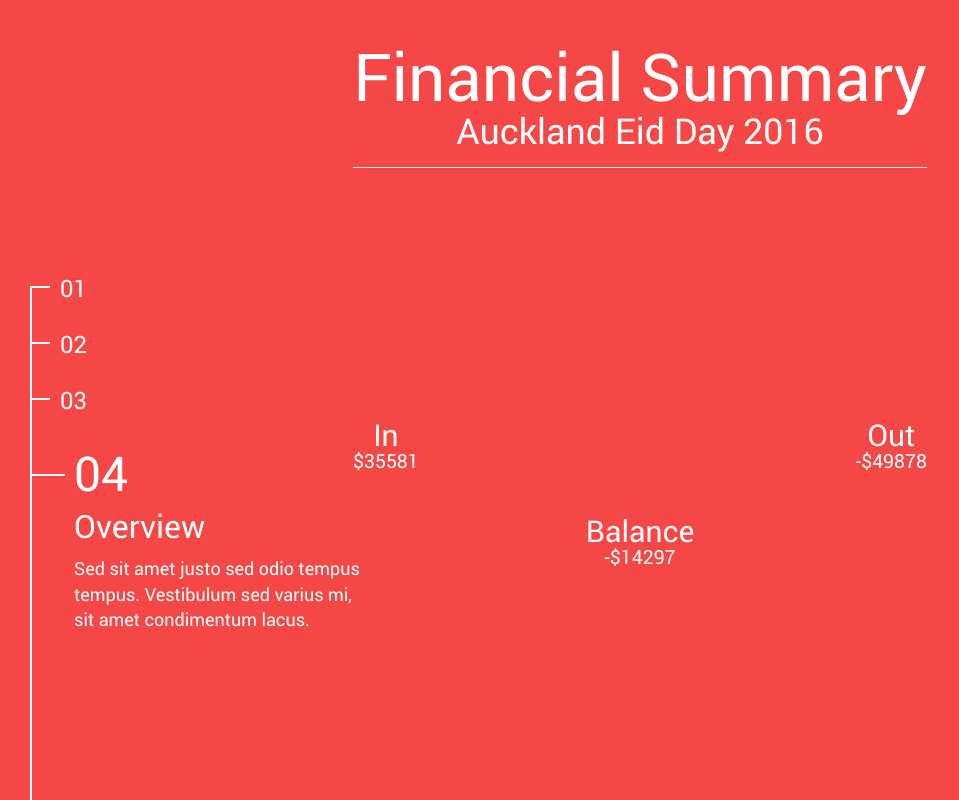
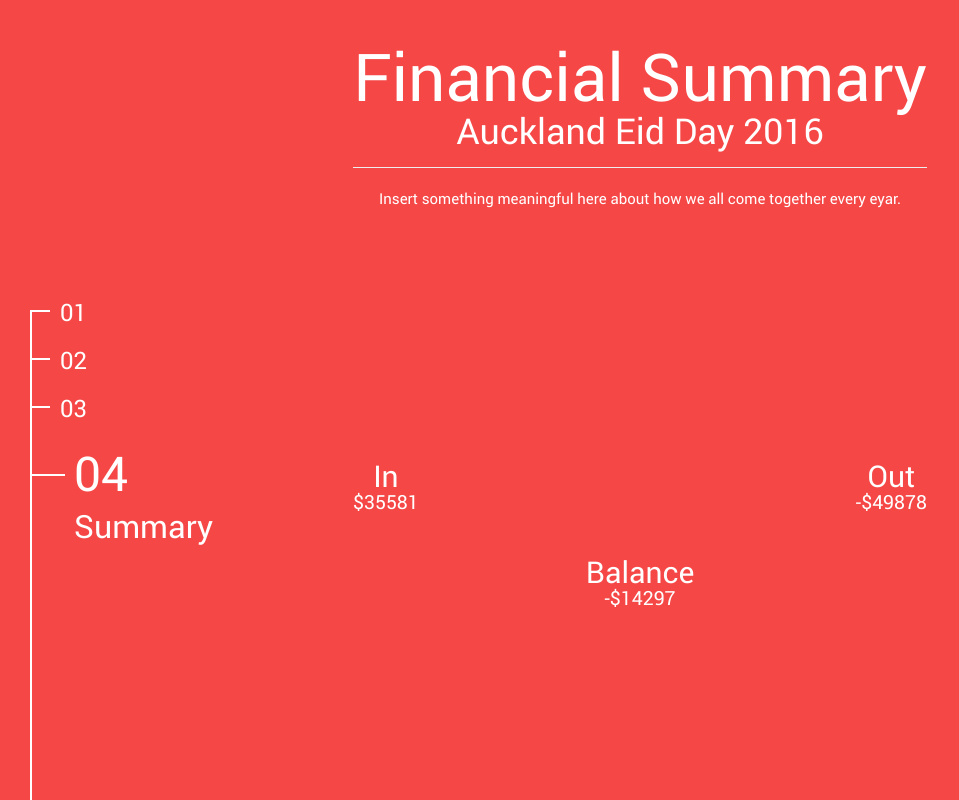
Before and after one commit to mshehadeh/mshehadeh.github.io, a plain HTML site: page eidday/testreport.html in a window 1280 px wide. Shown: the top 800 px of the page, without its empty margins (0-959 px from the left). Drawn offline with nearby package versions, Linux system fonts and the light colour scheme.

Commit message:
small updates

```diff
--- a/eidday/testreport.html
+++ b/eidday/testreport.html
@@ -17,8 +17,7 @@
         <li role="presentation" id="entry" class="active">
           <a href="#section1">
             <span class="nav_counter">01</span>
-            <h3 class="nav_title">Entry</h3>
-            <p class="nav_body"><strong>Timeline-style navigation</strong>. Scroll down to see what happens, or click on a number in the nav.</p>
+            <h3 class="nav_title">Overview</h3>
           </a>
         </li>
 
@@ -26,7 +25,6 @@
           <a href="#section2">
             <span class="nav_counter">02</span>
             <h3 class="nav_title">Money In</h3>
-            <p class="nav_body">Sed sit amet justo sed odio tempus tempus. Vestibulum sed varius mi, sit amet condimentum lacus.</p>
           </a>
         </li>
 
@@ -34,15 +32,14 @@
           <a href="#section3">
             <span class="nav_counter">03</span>
             <h3 class="nav_title">Money out</h3>
-            <p class="nav_body">Sed sit amet justo sed odio tempus tempus. Vestibulum sed varius mi, sit amet condimentum lacus.</p>
           </a>
         </li>
 
         <li role="presentation">
           <a href="#section4">
             <span class="nav_counter">04</span>
-            <h3 class="nav_title">Overview</h3>
-            <p class="nav_body">Sed sit amet justo sed odio tempus tempus. Vestibulum sed varius mi, sit amet condimentum lacus.</p>
+            <h3 class="nav_title">Summary</h3>
+            <p class="nav_body"></p>
           </a>
         </li>
 
@@ -53,8 +50,19 @@
       <div class="section_content">
         <div class="page-header">
           <h1>Financial Summary<small>Auckland Eid Day 2016</small></h1>
+
         </div>
+        <div style="text-align:center">
+
+
+        <p style="font-size:15px">
+          Insert something meaningful here about how we all come together every eyar.
+        </p>
+        </div>
+
         <div class="money_div">
+
+
           <!-- <h4>Balance</h4>
           <h3>-$<span class="count">14297</span> </h3> -->
           <div style="width: 100%">
```
Also changed, not shown: eidday/js/main.js (line endings or trailing spaces).
